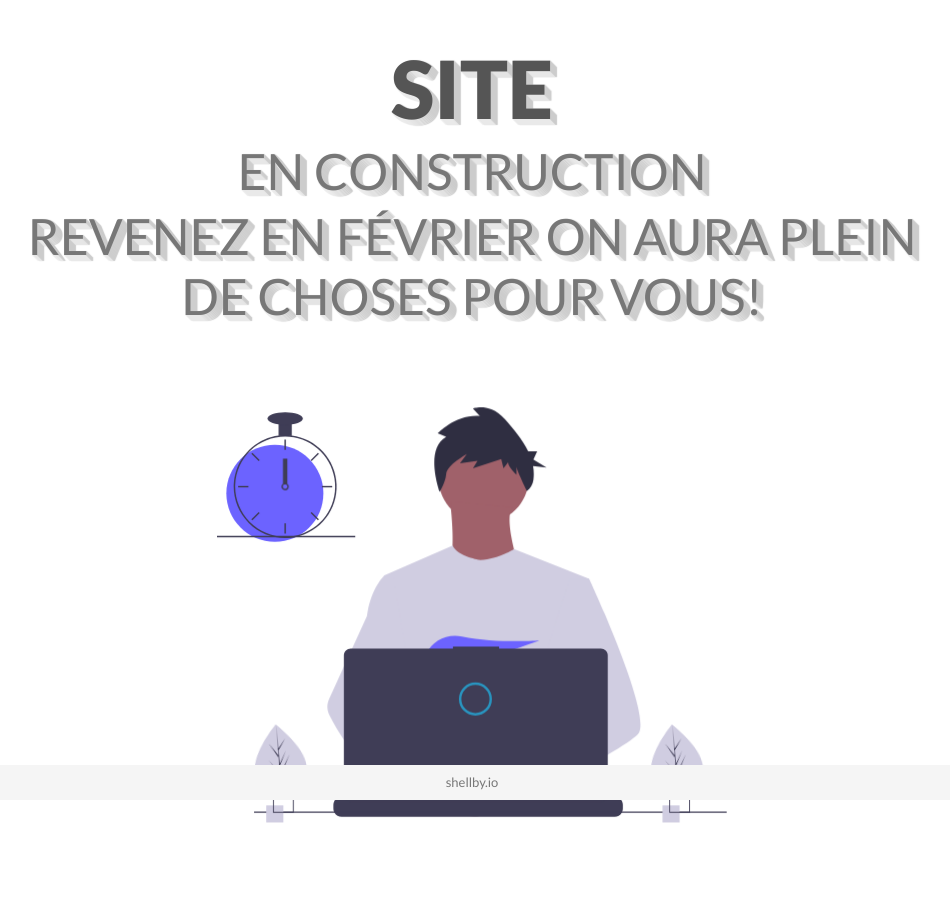
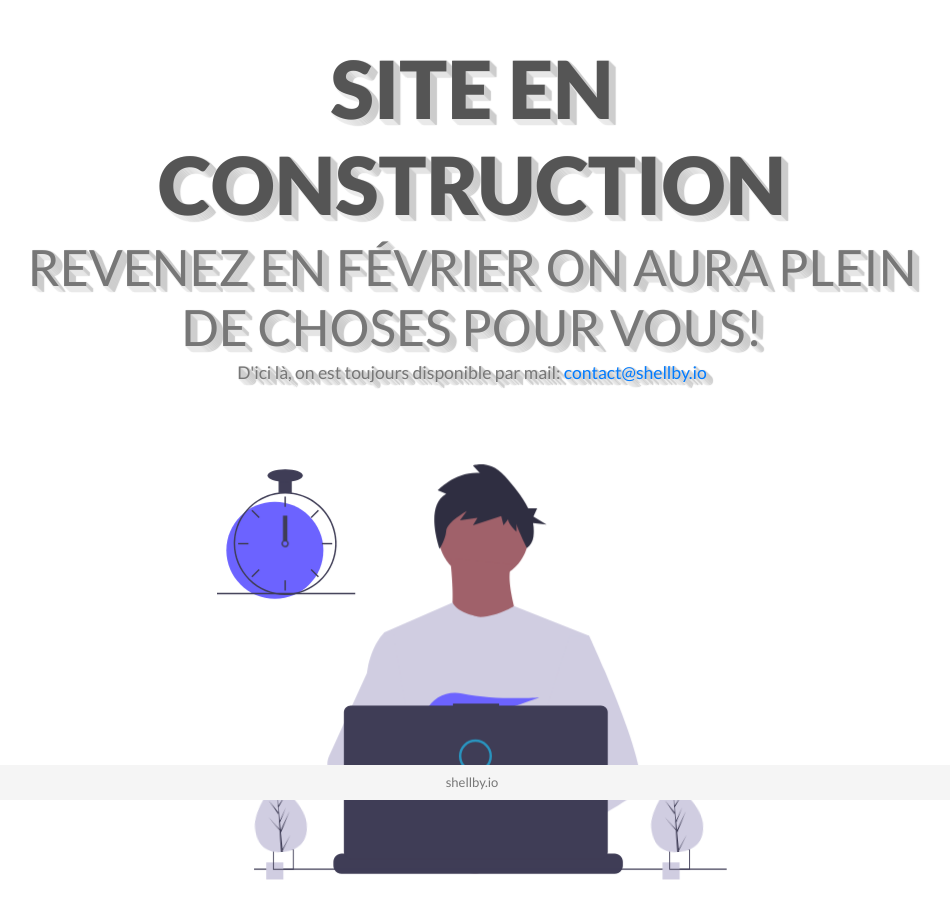
Before and after one commit to tmKamal/under-construction-template, a plain HTML site: page index.html in a window 1280 px wide. Shown: the whole page, without its empty margins (168-1118 px from the left). Before the commit the page ends 853 px from the top, so only its background shows below. Drawn offline with nearby package versions, Linux system fonts and the light colour scheme.

Commit message:
add email

```diff
--- a/index.html
+++ b/index.html
@@ -28,9 +28,9 @@
     <div class="container">
       <div class="row justify-content-center">
         <div class="col-md-10 main-title">
-          <h1>Site</h1>
-          <h2>en construction</h2>
+          <h1>Site en construction</h1>
           <h2>Revenez en février on aura plein de choses pour vous!</h2>
+          <h3>D'ici là, on est toujours disponible par mail: <a href="mailto:contact@shellby.io">contact@shellby.io</a>
         </div>
       </div>
       <div class="row align-items-center">
```
